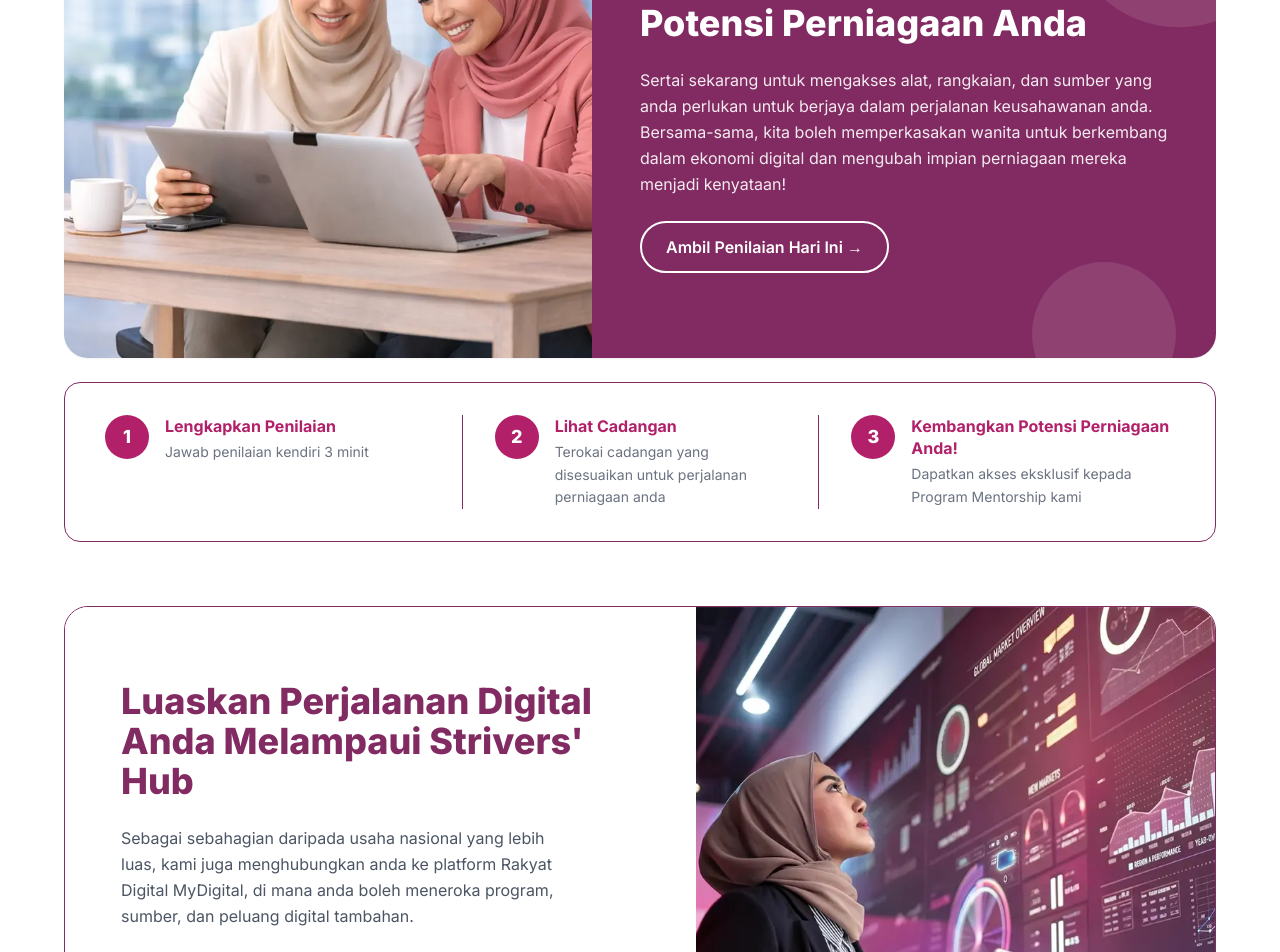
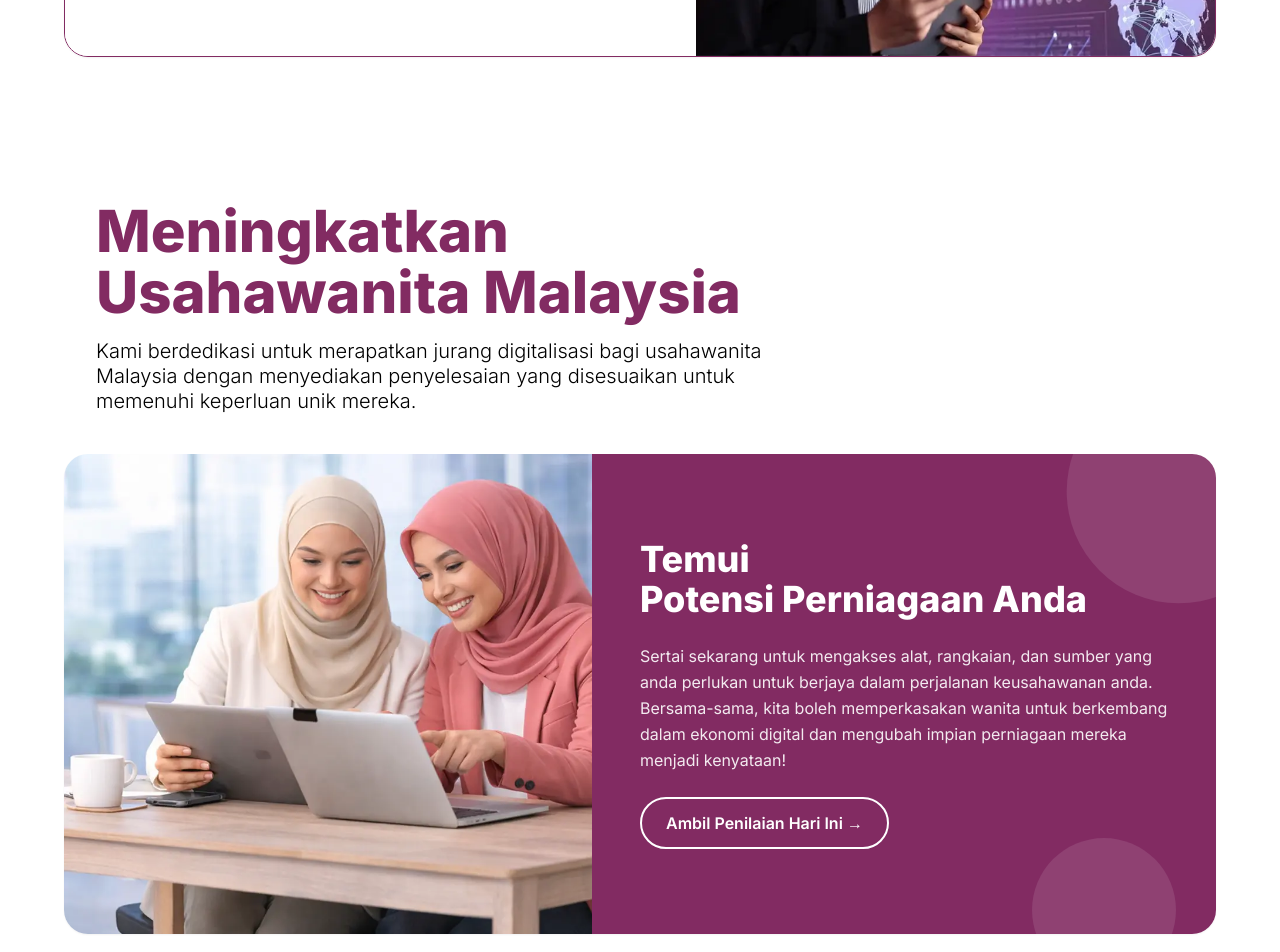
Before and after one commit to raydenchantaf/strivers-hub-prototype, a Next.js app: page / in a window 1280 px wide. Shown: the part 520-1472 px from the top of the page. Built offline with nearby package versions, Linux system fonts and the light colour scheme.

Commit message:
minor update

```diff
--- a/app/(site)/page.tsx
+++ b/app/(site)/page.tsx
@@ -8,7 +8,7 @@ export const metadata: Metadata = {
     title: "Strivers' Hub — Meningkatkan Usahawan Wanita Malaysia",
     description:
       "Strivers' Hub memperkasakan wanita PKS Malaysia untuk memulakan, mengembangkan, dan meluaskan perniagaan — dengan alat percuma, latihan, bimbingan, dan komuniti yang menyokong.",
-    url: "https://prototype1.strivershub.com",
+    url: "https://www.strivershub.com",
     images: [{ url: "/og-default.png", width: 1200, height: 630, alt: "Strivers' Hub" }],
   },
   twitter: {
@@ -26,10 +26,10 @@ import CTABanner from "@/components/landing/CTABanner";
 
 export default function HomePage() {
   return (
-    <>
-      <Hero />
-      <HowItWorks />
+    <div className="flex flex-col">
+      <div className="order-2 md:order-1"><Hero /></div>
+      <div className="order-1 md:order-2"><HowItWorks /></div>
       <MyDigital />
-    </>
+    </div>
   );
 }
```
